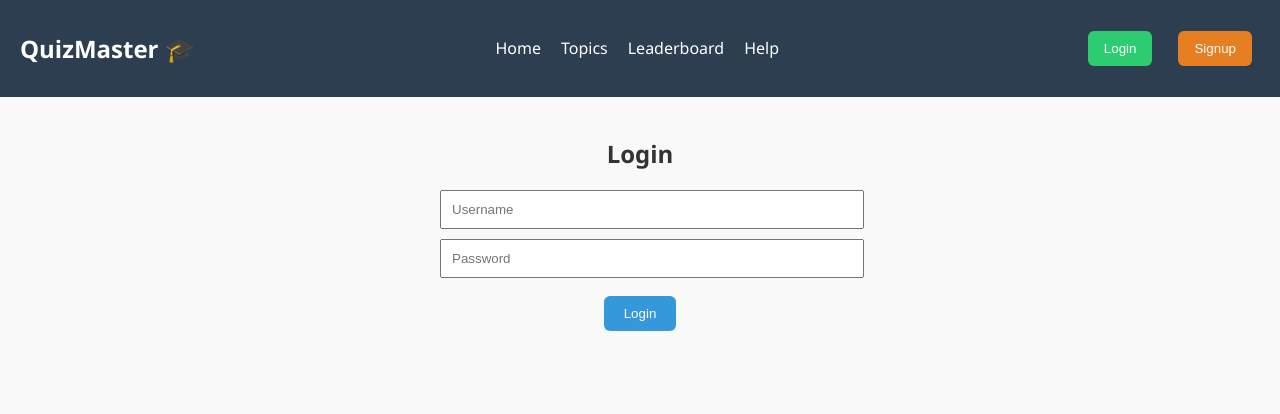
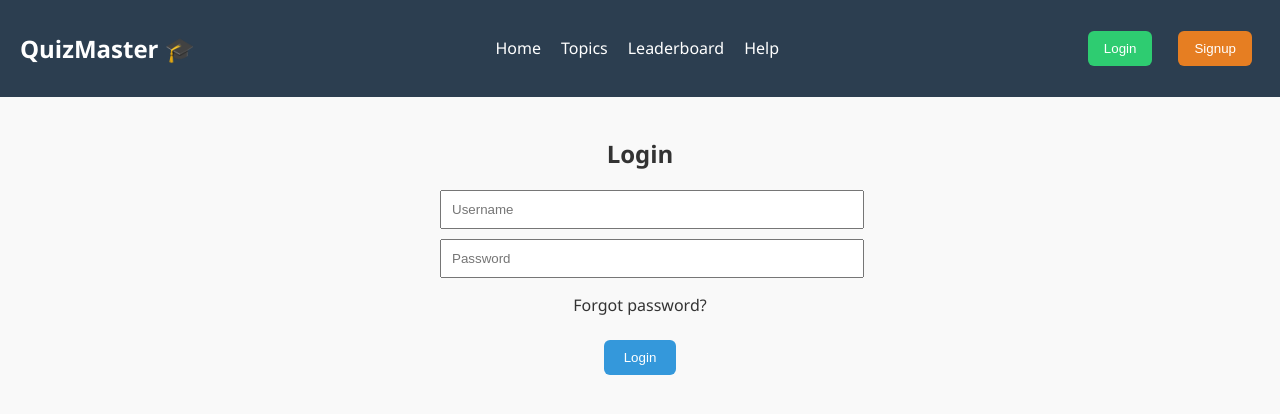
Before and after one commit to NishanthSrikar/DevOps, a React (Vite) app in the folder my-app/: page /#/login in a window 1280 px wide. Shown: the top 414 px of the page. Built offline with nearby package versions, Linux system fonts and the light colour scheme.

Commit message:
Added Forgot password

```diff
--- a/my-app/src/pages/Login.jsx
+++ b/my-app/src/pages/Login.jsx
@@ -2,7 +2,7 @@
 import React, { useState } from "react";
 import { useNavigate } from "react-router-dom";
 
-export default function Login() {
+export default function Login({ setUser }) {
   const [username, setUsername] = useState("");
   const [password, setPassword] = useState("");
   const navigate = useNavigate();
@@ -27,6 +27,7 @@ export default function Login() {
     }
 
     localStorage.setItem("quizUser", JSON.stringify(existingUser));
+    setUser(existingUser);
     alert("Login successful!");
     navigate("/topics");
   };
@@ -46,6 +47,10 @@ export default function Login() {
         value={password}
         onChange={e => setPassword(e.target.value)}
       />
+
+      {/* Forgot password placeholder */}
+      <p className="forgot-password">Forgot password?</p>
+
       <button onClick={handleLogin}>Login</button>
     </div>
   );
```
